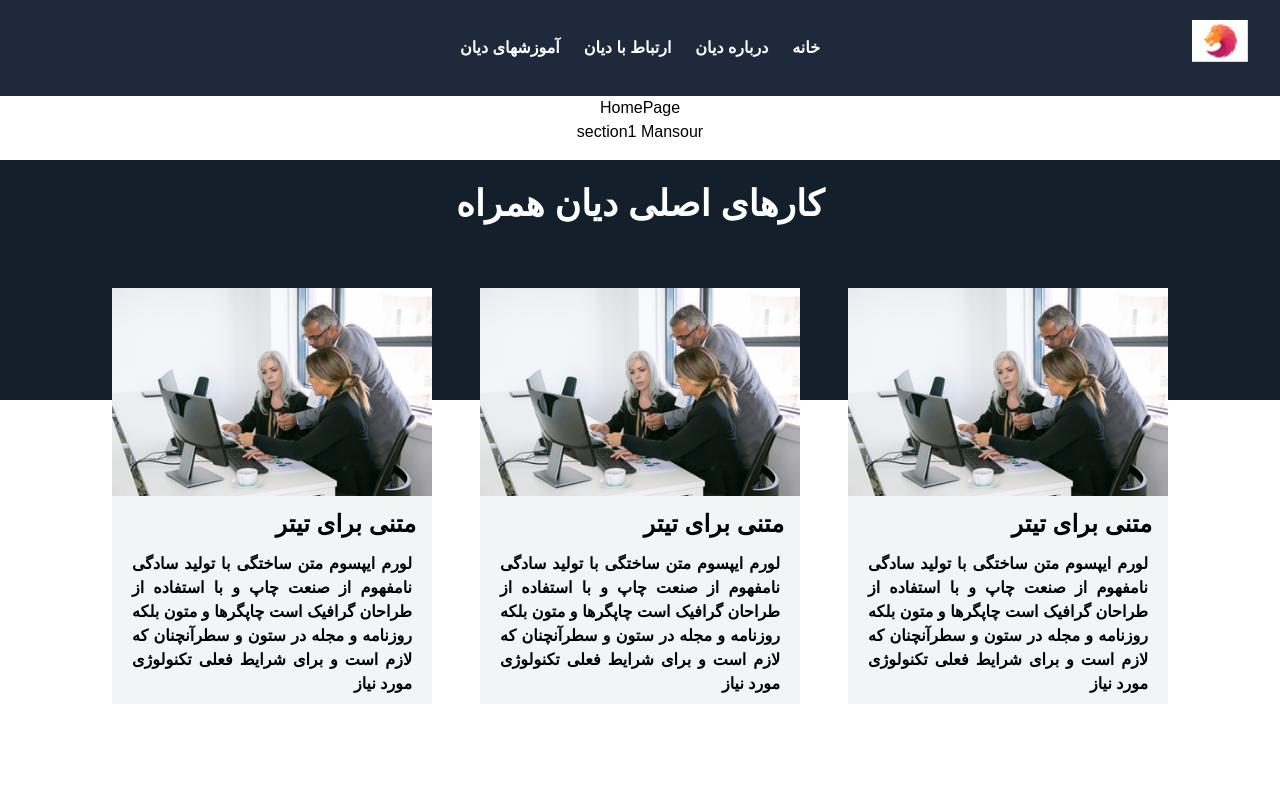
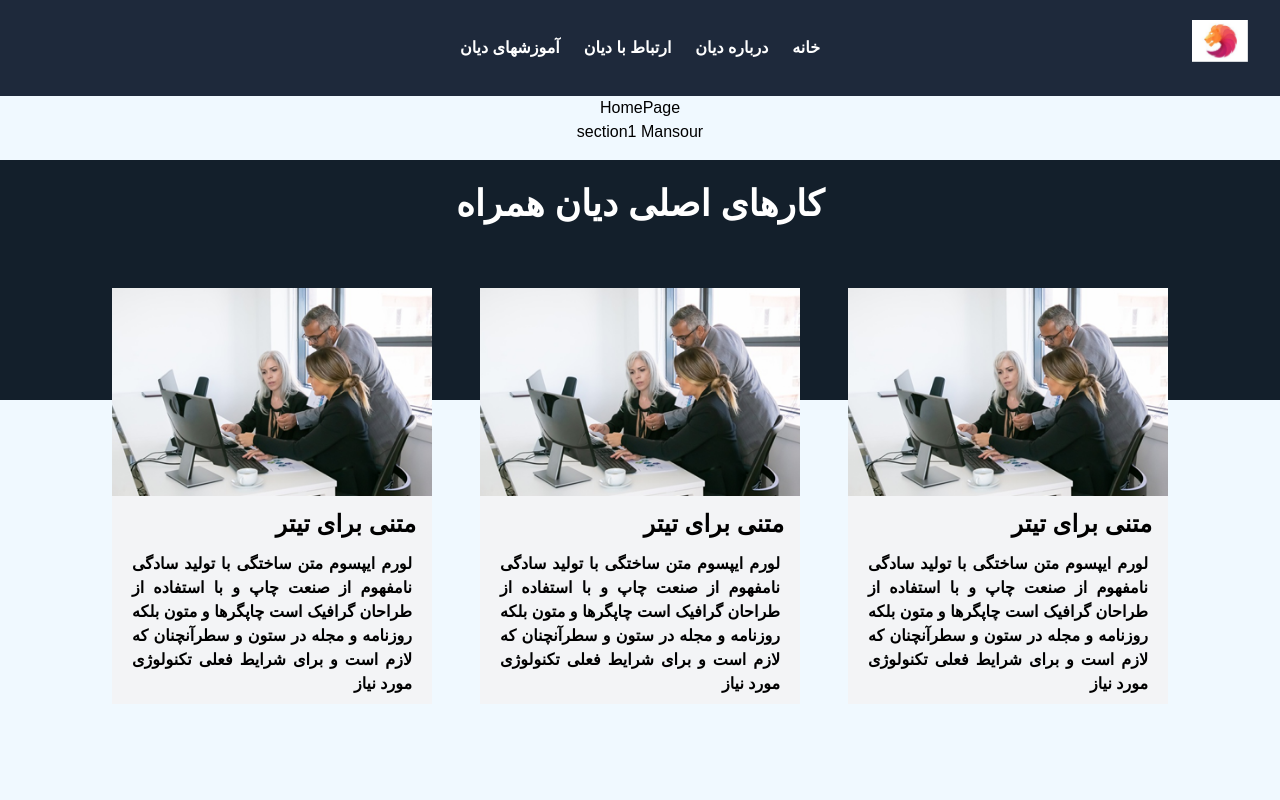
Before and after one commit to Mansour-VN/DianHamrah, a Next.js app: page / in a window 1280 px wide. Shown: the top 800 px of the page. Built offline with nearby package versions, Linux system fonts and the light colour scheme.

Commit message:
fix: change background webSite

```diff
--- a/src/pages/index.tsx
+++ b/src/pages/index.tsx
@@ -14,7 +14,7 @@ export default function Home() {
         <meta name="viewport" content="width=device-width, initial-scale=1" />
         <link rel="icon" href="/favicon.ico" />
       </Head>
-      <main className="main h-screen" >
+      <main className="main h-screen bg-sky-50" >
           <HomePage/>
       </main>
     </>
```
